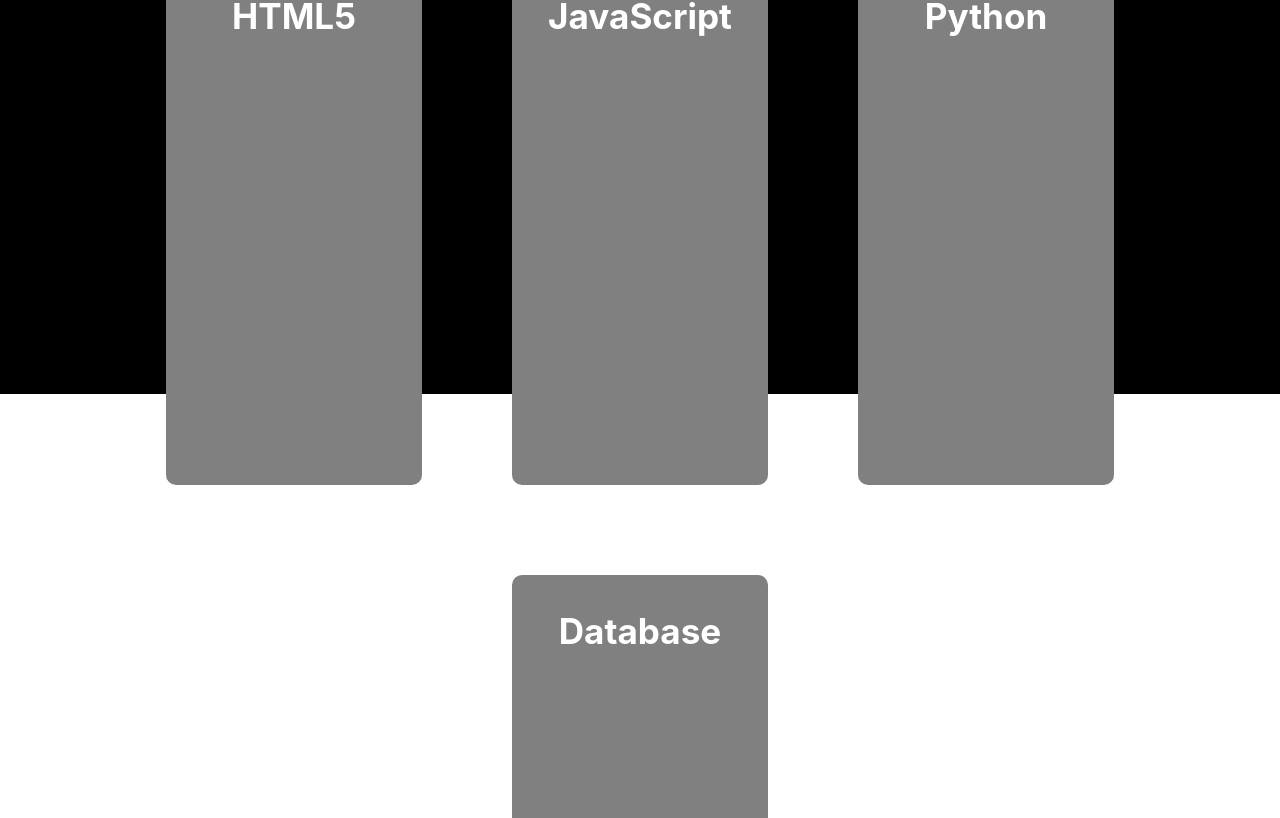
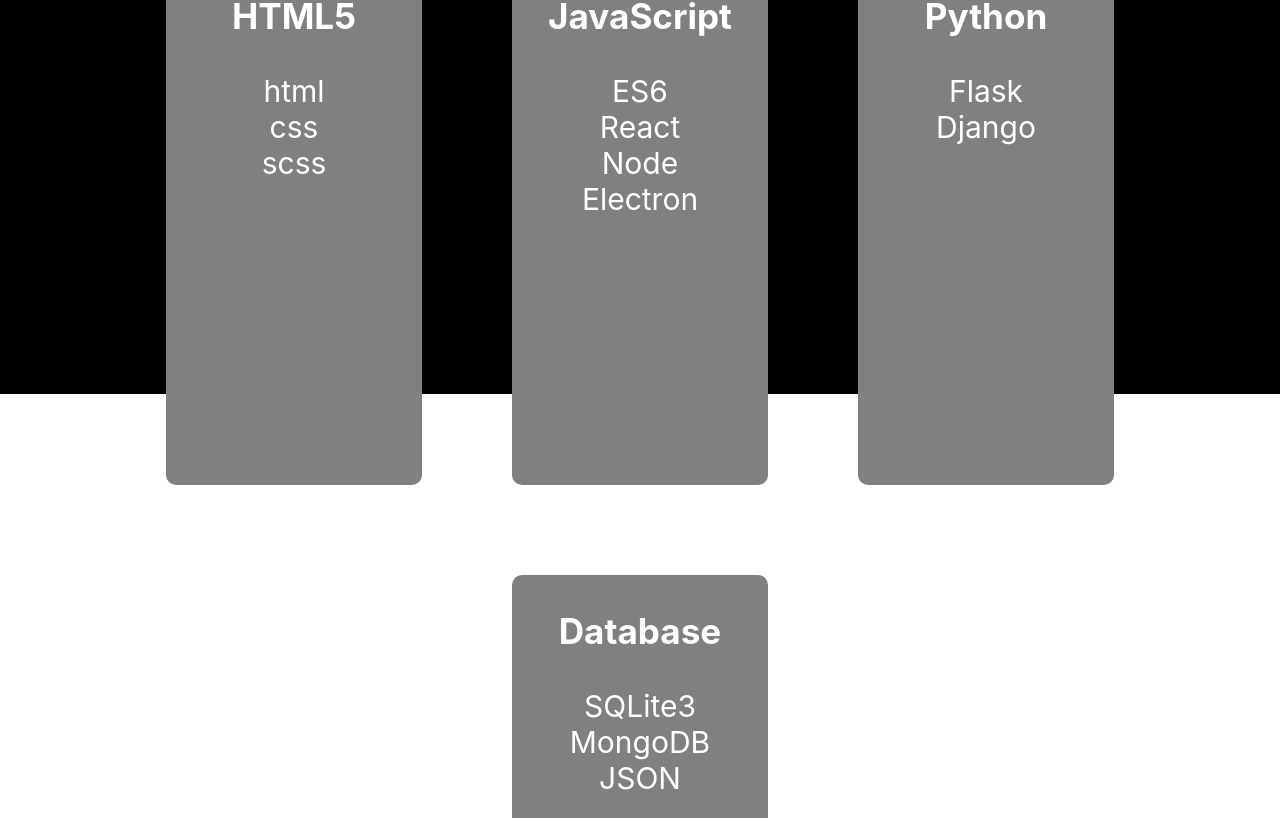
Before and after one commit to Danhayes3008/react-portfolio, a React (Create React App) app: page / in a window 1280 px wide. Shown: the part 1202-2020 px from the top of the page. Built offline with nearby package versions, Linux system fonts and the light colour scheme.

Commit message:
changed the quotation marks used and dealt with some whitespaces

```diff
--- a/src/components/skills/Skills.js
+++ b/src/components/skills/Skills.js
@@ -2,22 +2,42 @@ import React from "react";
 
 const Skills = () => {
   return (
-    <div className='skills '>
+    <div className="skills ">
       <div>
         <h1 className="Skills-title">Skills</h1>
       </div>
-      <div className='skill'>
-        <div className='subjects'>
+      <div className="skill">
+        <div className="subjects">
           <h3>HTML5</h3>
+          <ul>
+            <li>html</li>
+            <li>css</li>
+            <li>scss</li>
+          </ul>
         </div>
-        <div className='subjects'>
+        <div className="subjects">
           <h3>JavaScript</h3>
+          <ul>
+            <li>ES6</li>
+            <li>React</li>
+            <li>Node</li>
+            <li>Electron</li>
+        </ul>
         </div>
-        <div className='subjects'>
+        <div className="subjects">
           <h3>Python</h3>
+          <ul>
+          <li>Flask</li>
+          <li>Django</li>
+        </ul>
         </div>
-        <div className='subjects'>
+        <div className="subjects">
           <h3>Database</h3>
+          <ul>
+          <li>SQLite3</li>
+          <li>MongoDB</li>
+          <li>JSON</li>
+        </ul>
         </div>
       </div>
     </div>
```
